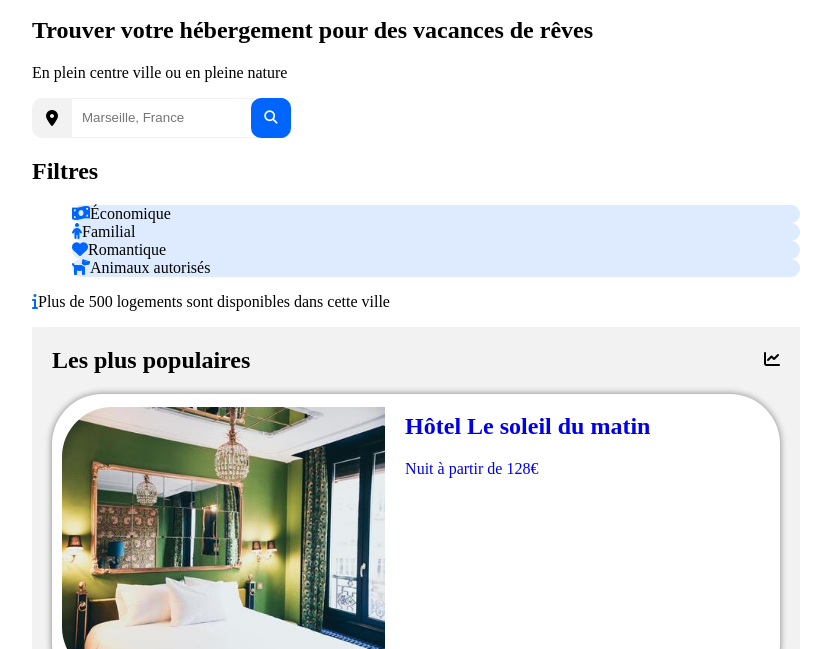
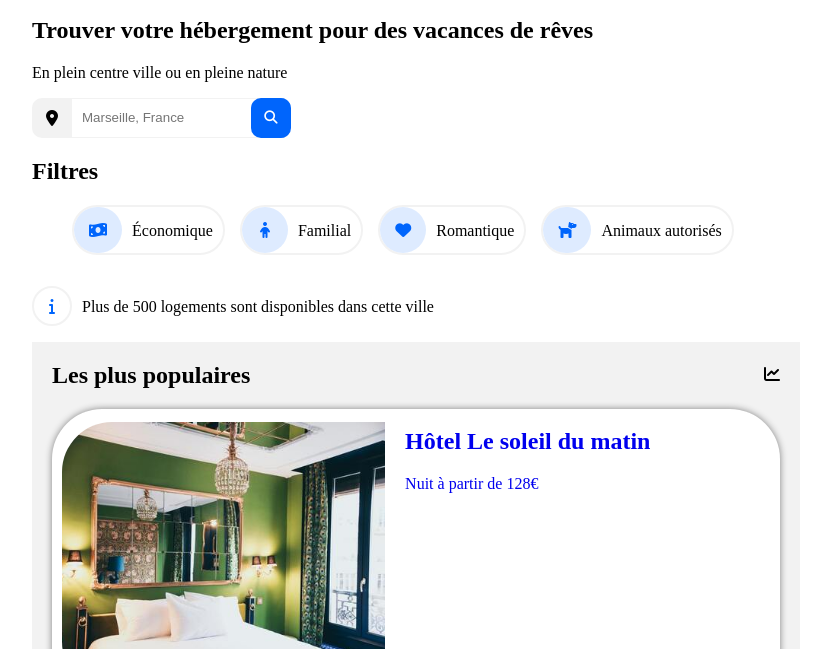
Before and after one commit to TitiCodeur/Projet-Reservia, a plain HTML site: page index.html in a window 1280 px wide. Shown: the part 151-800 px from the top of the page, without its empty margins (224-1055 px from the left). Drawn offline with Linux system fonts and the light colour scheme.

Commit message:
Mise en places du design des filtres

```diff
--- a/index.html
+++ b/index.html
@@ -38,11 +38,11 @@
 				</div>
 				<div>
 					<h2>Filtres</h2>
-					<ul>
-						<li class="logo-filters"><i class="fas fa-money-bill-wave"></i>Économique</li>
-						<li class="logo-filters"><i class="fas fa-child"></i>Familial</li>
-						<li class="logo-filters"><i class="fas fa-heart"></i>Romantique</li>
-						<li class="logo-filters"><i class="fas fa-dog"></i>Animaux autorisés</li>
+					<ul id="contener_filters">
+						<li class="icon-filters"><i class="fas fa-money-bill-wave"></i>Économique</li>
+						<li class="icon-filters"><i class="fas fa-child"></i>Familial</li>
+						<li class="icon-filters"><i class="fas fa-heart"></i>Romantique</li>
+						<li class="icon-filters"><i class="fas fa-dog"></i>Animaux autorisés</li>
 					</ul>
 				</div>
 				<p><i class="fas fa-info"></i>Plus de 500 logements sont disponibles dans cette ville</p>
--- a/style.css
+++ b/style.css
@@ -89,9 +89,39 @@ button {
 	margin-left: -10px;
 }
 
-.logo-filters {
-	border-radius: 10px 10px 10px 10px;
+#contener_filters {
+	display: flex;
+	flex-direction: row;
+	flex-wrap: wrap;
+}
+
+.icon-filters {
+	border: 2px #F2F2F2 solid;
+	border-radius: 200px;
+	margin-right: 15px;
+	margin-bottom: 15px;
+	padding-right: 10px;
+}
+
+.fa-money-bill-wave, .fa-heart, .fa-dog {
+	padding: 15px;
+	border-radius: 200px;
 	background-color: #DEEBFF;
+	margin-right: 10px;
+}
+
+.fa-child {
+	padding: 15px 18px 15px 18px;
+	border-radius: 200px;
+	background-color: #DEEBFF;
+	margin-right: 10px;
+}
+
+.fa-info {
+	padding: 10px 15px 10px 15px;
+	border-radius: 200px;
+	border: 2px #F2F2F2 solid;
+	margin-right: 10px;
 }
 
 /* Section 2 */
```
